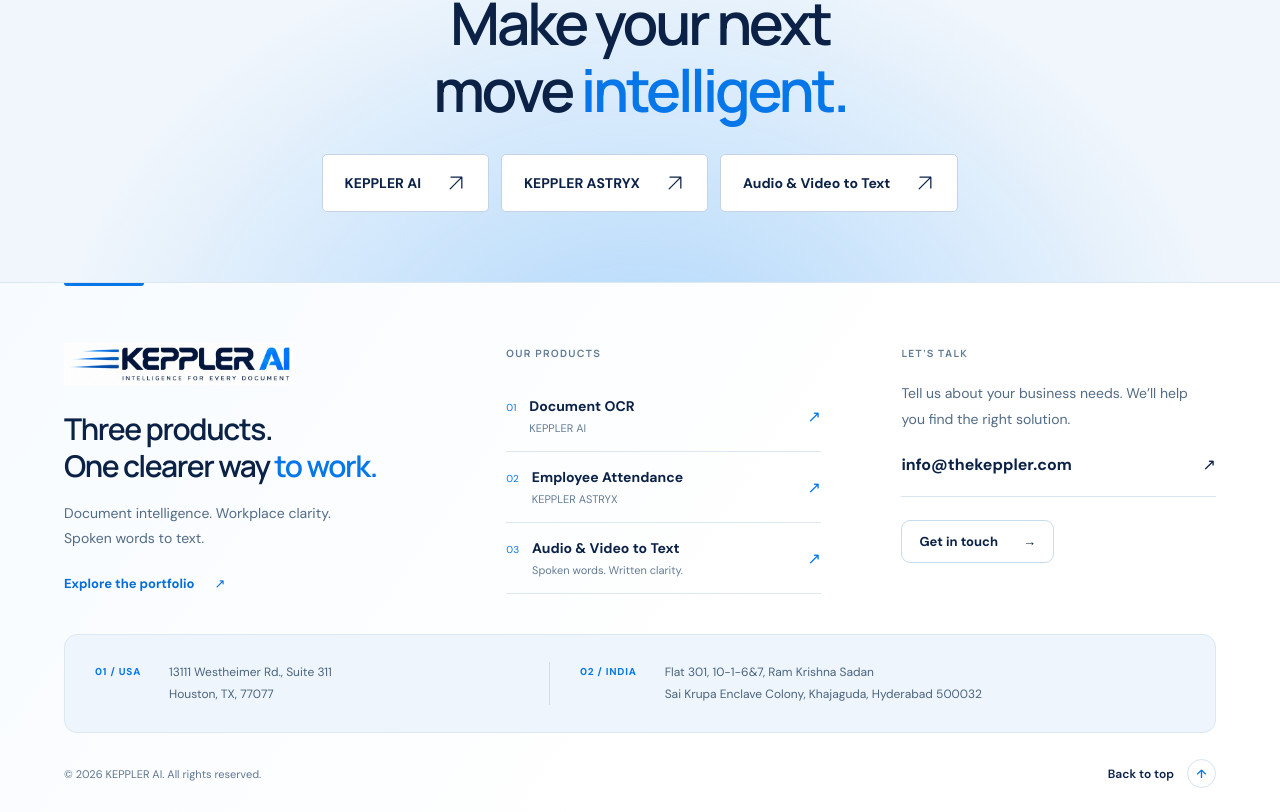
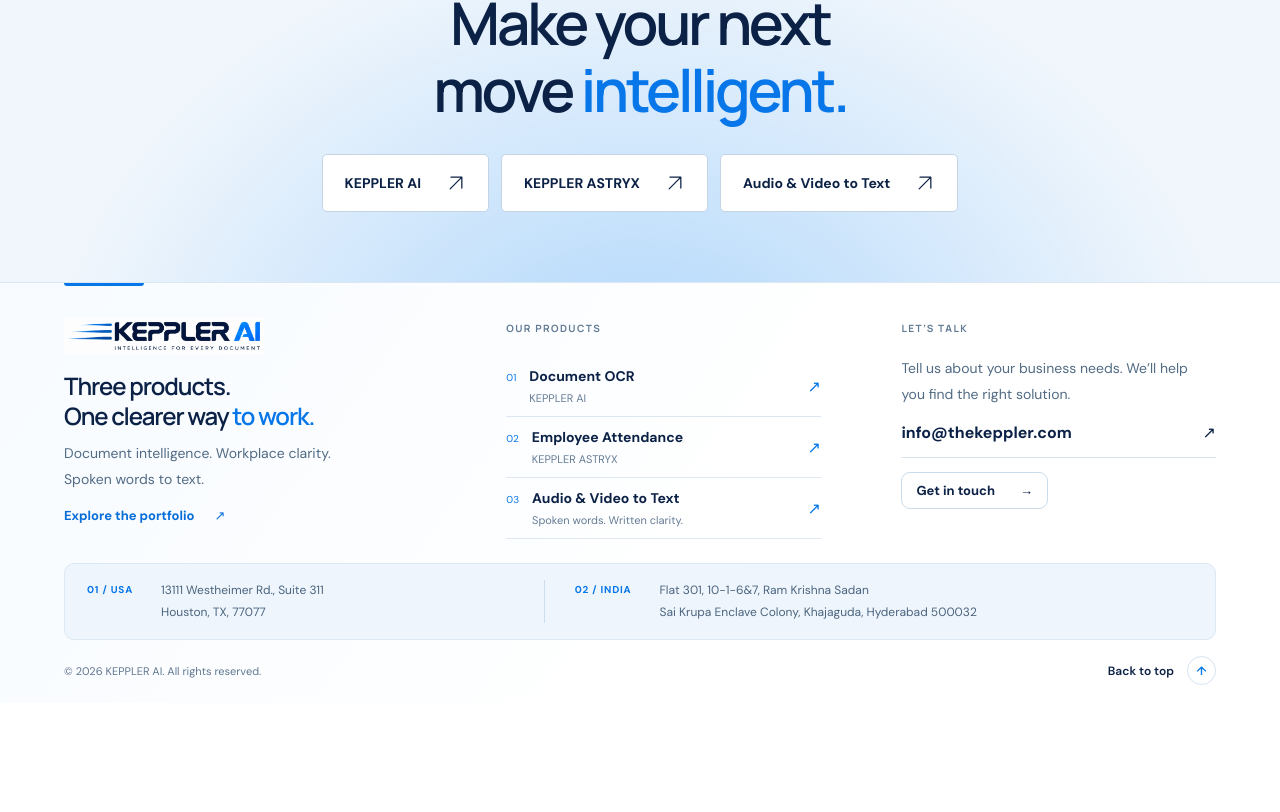
Before and after one commit to poshettyvarun-gif/Keppler-common.page, a React (Vite) app: page / in a window 1280 px wide. Shown: the part 6389-7201 px from the top of the page. After the commit the page ends 7092 px from the top, so only its background shows below. Built offline with nearby package versions, Linux system fonts and the light colour scheme.

Commit message:
Reduce shared footer spacing and scale

```diff
--- a/src/components/site-footer.css
+++ b/src/components/site-footer.css
@@ -1,12 +1,12 @@
-footer.shared-footer{display:block;width:100%;max-width:none;margin:0;padding:60px max(5%,calc((100vw - 1440px)/2)) 24px;background:linear-gradient(125deg,#f7fbff,#fff 60%);border-top:1px solid #dce7f2;color:#0b2146;position:relative}
+footer.shared-footer{display:block;width:100%;max-width:none;margin:0;padding:35px max(5%,calc((100vw - 1440px)/2)) 18px;background:linear-gradient(125deg,#f7fbff,#fff 60%);border-top:1px solid #dce7f2;color:#0b2146;position:relative}
 .shared-footer:before{content:'';position:absolute;top:0;left:5%;height:3px;width:80px;background:#0676e8;border-radius:0 0 4px 4px}
 .shared-footer-main{display:grid;grid-template-columns:1.15fr 1fr 1fr;gap:7%}
-.shared-footer-brand img{display:block;width:230px;max-width:100%;height:auto}
-.shared-footer-brand h2{font-size:30px;font-weight:600;letter-spacing:-.045em;line-height:1.25;margin:25px 0 16px}
+.shared-footer-brand img{display:block;width:200px;max-width:100%;height:auto}
+.shared-footer-brand h2{font-size:24px;font-weight:600;letter-spacing:-.045em;line-height:1.25;margin:17px 0 10px}
 .shared-footer p{font-size:14px;line-height:1.85;color:#526b85;max-width:310px}
-.shared-footer-home{display:inline-flex;align-items:center;gap:20px;margin-top:23px;font-size:13px;font-weight:650;color:#076ed9}
+.shared-footer-home{display:inline-flex;align-items:center;gap:20px;margin-top:14px;font-size:13px;font-weight:650;color:#076ed9}
 .shared-footer h3{font-size:10px;letter-spacing:.14em;color:#617a94;font-weight:700;margin:3px 0 21px}
-.shared-footer-products>a{display:flex;align-items:center;gap:13px;padding:16px 0;border-bottom:1px solid #dde7f1;transition:color .2s}
+.shared-footer-products>a{display:flex;align-items:center;gap:13px;padding:11px 0;border-bottom:1px solid #dde7f1;transition:color .2s}
 .shared-footer-number{font-size:10px;color:#0676e8;align-self:flex-start;padding-top:4px}
 .shared-footer-products strong{display:block;font-size:14px;font-weight:650}
 .shared-footer-products small{display:block;margin-top:6px;font-size:11px;color:#647b94}
@@ -15,12 +15,14 @@
 .shared-footer-contact-link{display:inline-flex;align-items:center;gap:25px;padding:12px 17px;margin-top:23px;border:1px solid #c9dced;border-radius:9px;font-size:13px;font-weight:650;background:#fff}
 .shared-footer a:hover{color:#0676e8}
 .shared-footer-contact-link:hover{background:#edf6ff}
-.shared-footer-offices{display:grid;grid-template-columns:1fr 1.5fr;gap:30px;padding:27px 30px;margin-top:40px;border:1px solid #dce8f4;border-radius:13px;background:#eef5fc}
+.shared-footer-contact .shared-footer-email{padding:14px 0}
+.shared-footer-contact-link{margin-top:14px;padding:9px 14px}
+.shared-footer-offices{display:grid;grid-template-columns:1fr 1.5fr;gap:24px;padding:16px 22px;margin-top:24px;border:1px solid #dce8f4;border-radius:10px;background:#eef5fc}
 .shared-footer-offices>div{display:flex;align-items:flex-start;gap:28px}
 .shared-footer-offices>div+div{padding-left:30px;border-left:1px solid #cddded}
 .shared-footer-offices>div>span{font-size:10px;letter-spacing:.08em;font-weight:700;color:#0676e8;white-space:nowrap;padding-top:3px}
 .shared-footer-offices address{font-size:12px;font-style:normal;line-height:1.8;color:#4b647e}
-.shared-footer-bottom{display:flex;justify-content:space-between;align-items:center;gap:20px;margin-top:26px;font-size:11px;color:#60768e}
+.shared-footer-bottom{display:flex;justify-content:space-between;align-items:center;gap:20px;margin-top:16px;font-size:11px;color:#60768e}
 .shared-footer-bottom>a{display:flex;align-items:center;gap:13px;font-size:12px;font-weight:600;color:#0b2146}
 .shared-footer-bottom>a>span{display:grid;place-items:center;width:29px;height:29px;background:#fff;border:1px solid #d5e3f1;border-radius:50%;color:#0676e8}
 @media(max-width:1000px){.shared-footer-main{grid-template-columns:1fr 1fr;gap:35px}.shared-footer-brand{grid-column:1/-1}.shared-footer-brand h2{font-size:28px}.shared-footer-offices{grid-template-columns:1fr 1fr;padding:24px;gap:22px}.shared-footer-offices>div{flex-direction:column;gap:10px}.shared-footer-offices>div+div{padding-left:22px}}
```
